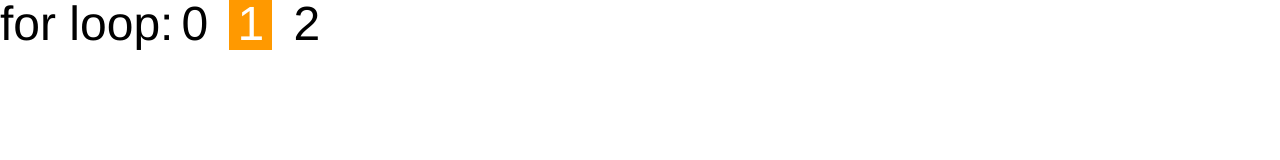
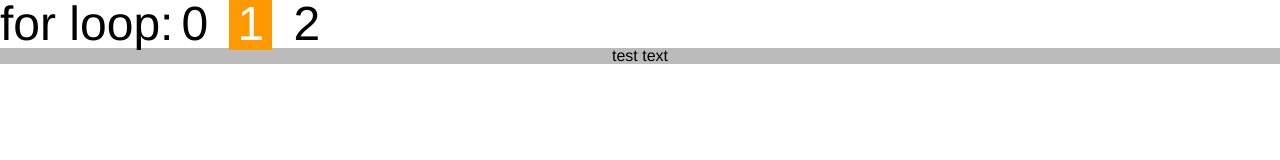
Before and after one commit to fortes1219/sass_0601, a website: page src/index.html in a window 1280 px wide. Drawn offline with Linux system fonts and the light colour scheme.

Commit message:
add function

```diff
--- a/src/index.html
+++ b/src/index.html
@@ -16,5 +16,8 @@
       </span>
     </div>
     <div class="banner"></div>
+    <div class="function">
+      <p>test text</p>
+    </div>
   </body>
 </html>
--- a/src/scss/style.scss
+++ b/src/scss/style.scss
@@ -53,3 +53,15 @@ $sample: 10;
         }
     }
 }
+
+@function setPadding($topBottom, $leftRight){
+  $conbine: #{$topBottom * 1rem + ' ' + $leftRight * 1rem};
+  @return $conbine;
+}
+
+.function{
+  @include flexBox(column);
+  @include flexAlign(center, flex-start);
+  background-color: #bbb;
+  padding: setPaddin(2, 1); // 單位:rem
+}
```
Also changed, not shown: src/css/style.css.
